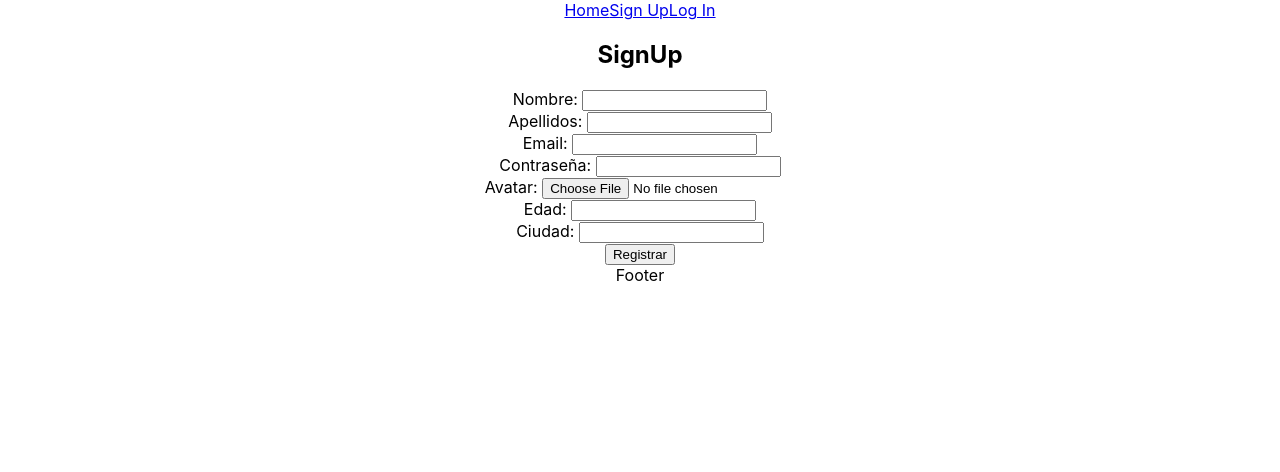
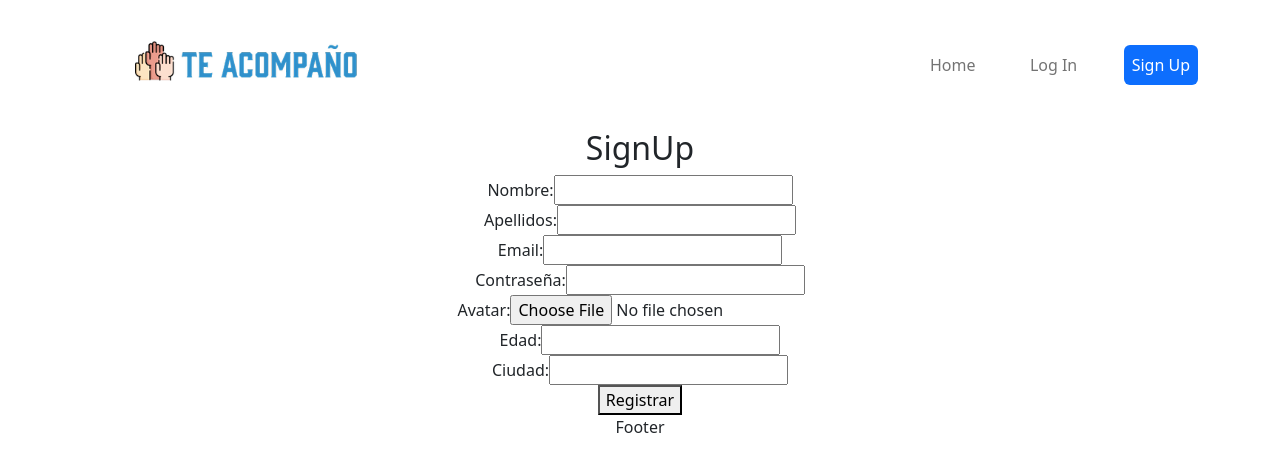
Before and after one commit to jmpalomeros/te-acompano, a React (Create React App) app: page /signup in a window 1280 px wide. Shown: the top 472 px of the page. Built offline with nearby package versions, Linux system fonts and the light colour scheme; no server answers.

Commit message:
navbar css hecho

```diff
--- a/src/App.css
+++ b/src/App.css
@@ -2,37 +2,11 @@
   text-align: center;
 }
 
-.App-logo {
-  height: 40vmin;
-  pointer-events: none;
+.navbar {
+  display: flex;
+  gap: 3vw;
 }
 
-@media (prefers-reduced-motion: no-preference) {
-  .App-logo {
-    animation: App-logo-spin infinite 20s linear;
-  }
+.signup-btn {
+  color: white !important;
 }
-
-.App-header {
-  background-color: #282c34;
-  min-height: 100vh;
-  display: flex;
-  flex-direction: column;
-  align-items: center;
-  justify-content: center;
-  font-size: calc(10px + 2vmin);
-  color: white;
-}
-
-.App-link {
-  color: #61dafb;
-}
-
-@keyframes App-logo-spin {
-  from {
-    transform: rotate(0deg);
-  }
-  to {
-    transform: rotate(360deg);
-  }
-}
--- a/src/App.js
+++ b/src/App.js
@@ -14,6 +14,7 @@ import NotFound from "./pages/NotFound";
 import Reviews from "./pages/Reviews";
 import ReviewDetails from "./components/ReviewDetails";
 import IsPrivate from "./components/IsPrivate"
+import 'bootstrap/dist/css/bootstrap.min.css';
 
 function App() {
   return (
--- a/src/components/NavBar.jsx
+++ b/src/components/NavBar.jsx
@@ -2,6 +2,10 @@ import { NavLink } from "react-router-dom";
 import { useContext } from "react";
 import { AuthContext } from "../context/auth.context";
 import { useNavigate } from "react-router-dom";
+import Container from "react-bootstrap/Container";
+import Nav from "react-bootstrap/Nav";
+import Navbar from "react-bootstrap/Navbar";
+import Button from "react-bootstrap/Button";
 
 function NavBar() {
   const { authenticaUser, isLoggedIn } = useContext(AuthContext);
@@ -11,28 +15,52 @@ function NavBar() {
   const handleLogout = () => {
     localStorage.removeItem("authToken");
     authenticaUser();
-    console.log("after autenticate logout")
+    console.log("after autenticate logout");
     navigate("/");
   };
 
   return (
-    <div>
-      {isLoggedIn === true ? (
-        <div>
-          <NavLink to="/">Home</NavLink>
-          <NavLink to="/service-list">Lista de Servicios</NavLink>
+    <div >
+      <Navbar id="navbar" expand="lg">
+        <Container>
+        <Navbar.Brand href="/">
+          <img
+            src="./images/logo te acompano.png"
+            className="d-inline-block align-top"
+            alt="Te acompaño - Proyecto de voluntariado"
+          />
+        </Navbar.Brand>
 
-          <NavLink to="/profile">Mi perfil</NavLink>
-
-          <button onClick={handleLogout}>Log Out</button>
+      <div >
+        <Nav  className="me-auto" defaultActiveKey="/signup" variant="pills" >
+          <div >
+            {isLoggedIn === true ? (
+              <div className="navbar">
+                <Nav.Link href="/">Home</Nav.Link>
+                <Nav.Link href="/service-list">Lista de Servicios</Nav.Link>
+                <Nav.Link href="/profile">Mi perfil</Nav.Link>
+                <Button variant="primary" onClick={handleLogout}>
+                  Log Out
+                </Button>
+              </div>
+            ) : (
+              <div className="navbar">
+                <Nav.Item>
+                  <Nav.Link href="/">Home</Nav.Link>
+                </Nav.Item>
+                <Nav.Item>
+                  <Nav.Link href="/login">Log In</Nav.Link>
+                </Nav.Item>
+                <Nav.Item>
+                  <Nav.Link className="signup-btn" href="/signup">Sign Up</Nav.Link>
+                </Nav.Item>
+              </div>
+            )}
+          </div>
+        </Nav>
         </div>
-      ) : (
-        <div>
-          <NavLink to="/">Home</NavLink>
-          <NavLink to="/signup">Sign Up</NavLink>
-          <NavLink to="/login">Log In</NavLink>
-        </div>
-      )}
+        </Container>
+      </Navbar>
     </div>
   );
 }
--- a/src/pages/Home.jsx
+++ b/src/pages/Home.jsx
@@ -2,7 +2,9 @@ import React from 'react'
 
 function Home() {
   return (
-    <div>Home</div>
+    <div>
+
+    </div>
   )
 }
 
```
Also changed, not shown: public/images/logo te acompano.png (added).
